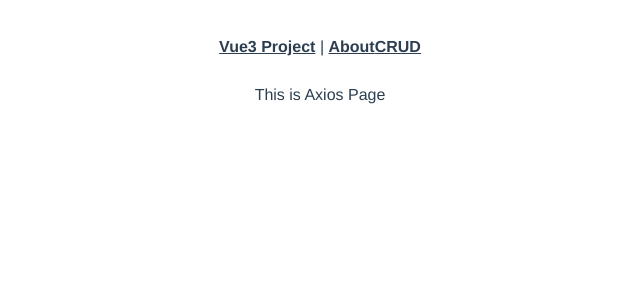
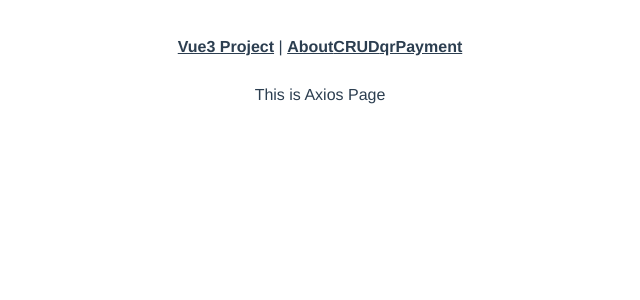
Before and after one commit to p0ngzzz/vue3_etc, a Vue app: page /axios_test in a window 1280 px wide. Shown: the top 300 px of the page, without its empty margins (320-960 px from the left). Built offline with nearby package versions, Linux system fonts and the light colour scheme.

Commit message:
add qrPayment page

```diff
--- a/src/App.vue
+++ b/src/App.vue
@@ -3,6 +3,7 @@
     <router-link to="/">Vue3 Project</router-link> |
     <router-link to="/about">About</router-link>
     <router-link to="/crud">CRUD</router-link>
+    <router-link to="/crud">qrPayment</router-link>
   </nav>
   <router-view/>
 </template>
```
